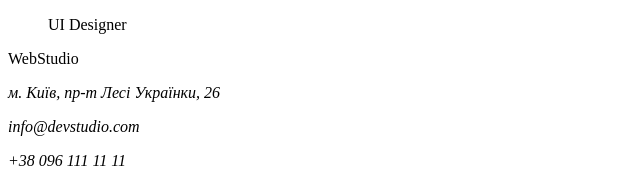
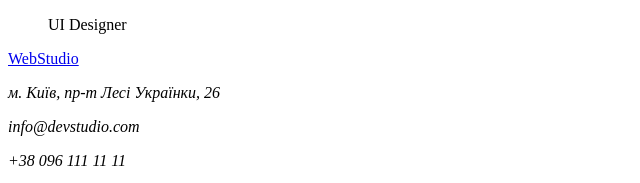
Before and after one commit to Cryosphere/goit-markup-hw-01, a plain HTML site: page index.html in a window 1280 px wide. Shown: the part 2344-2527 px from the top of the page, 0-640 px from the left. Drawn offline with Linux system fonts and the light colour scheme.

Commit message:
change logo

```diff
--- a/index.html
+++ b/index.html
@@ -79,7 +79,7 @@
 
     </main>
     <footer>
-        <div><span>Web</span>Studio</div>
+        <a href="/index.html"><span>Web</span>Studio</a>
         <address>
             <p>м. Київ, пр-т Лесі Українки, 26</p>
             <p>info@devstudio.com</p>
```
